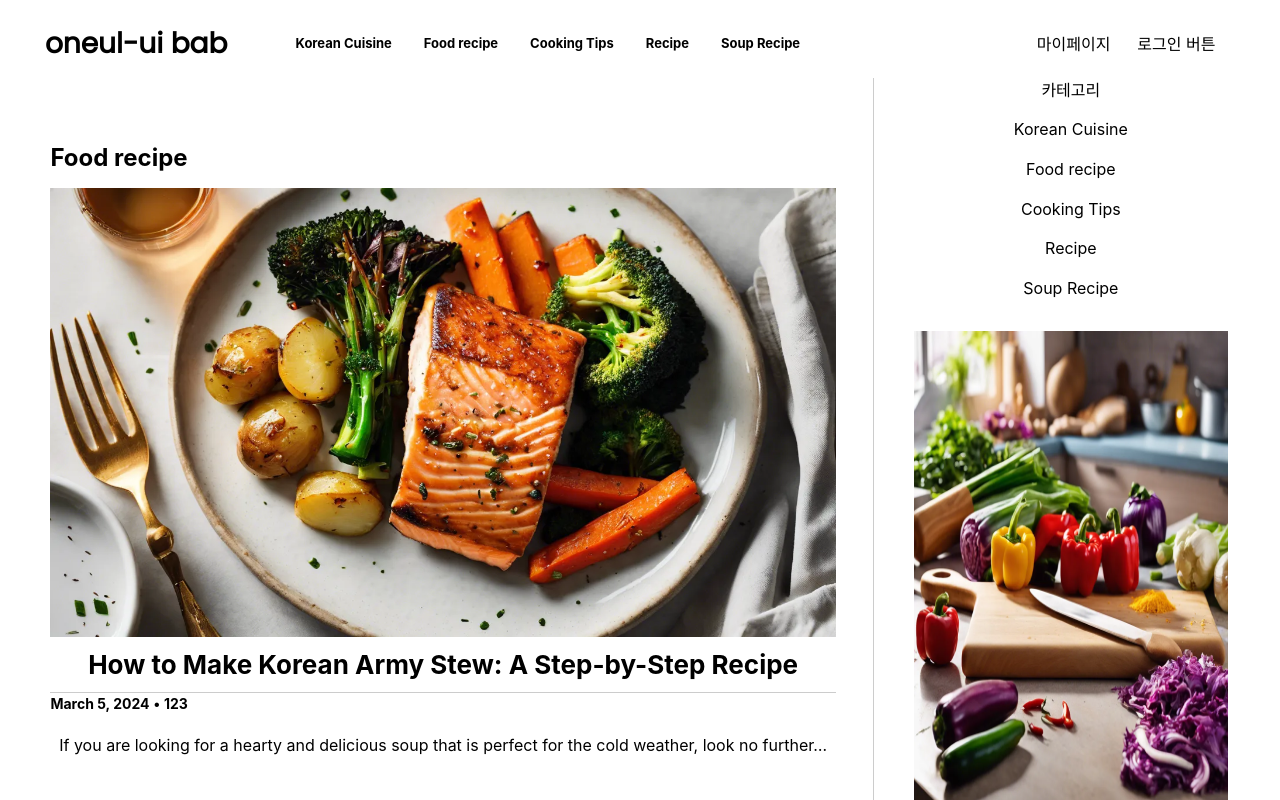
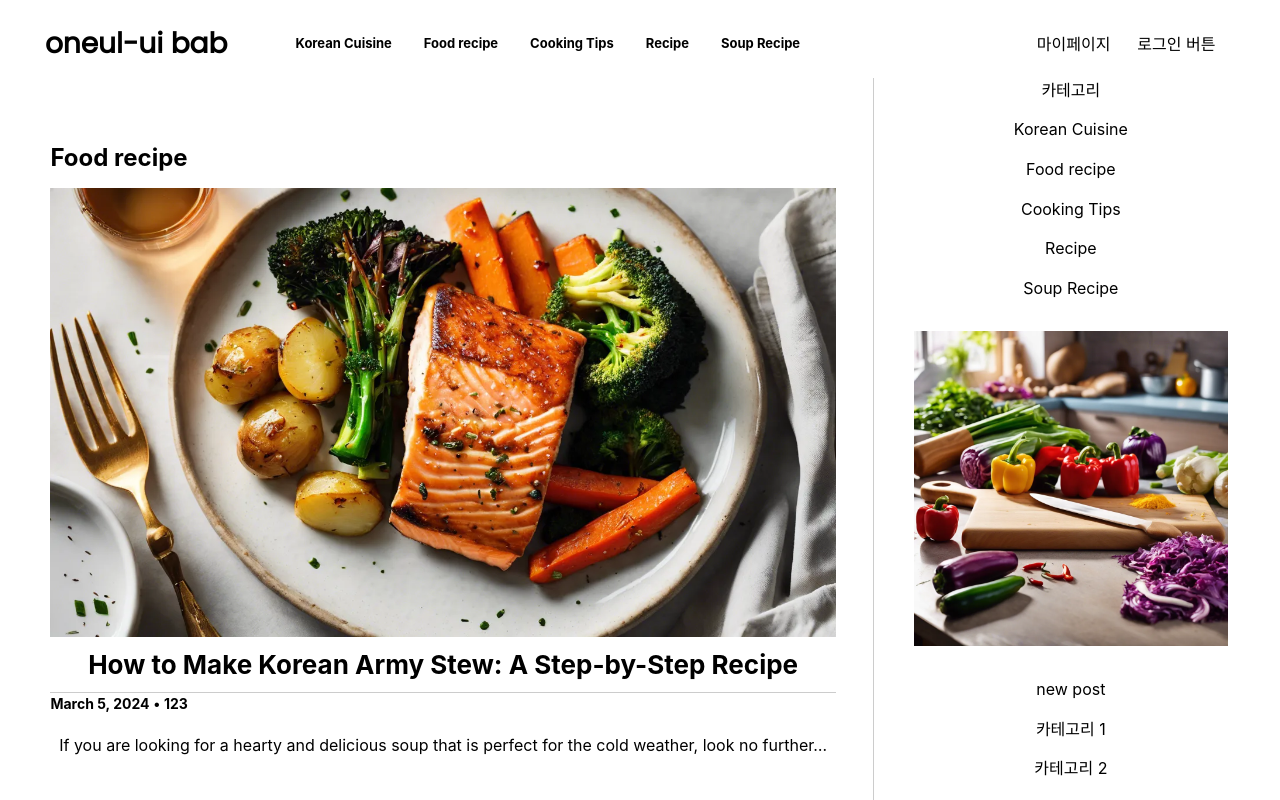
Before and after one commit to O-BAB/obab-client, a React (Create React App) app: page /food/recipe in a window 1280 px wide. Shown: the top 800 px of the page. Built offline with nearby package versions, Linux system fonts and the light colour scheme; what recoil-persist would draw is missing.

Commit message:
feat: change right category ui on category
- category.module.css 수정
- image를 고정 값이 아닌 비율로 조정
- 높이가 500px로 고정 되어 고정 해제함

```diff
--- a/src/css/category/category.module.css
+++ b/src/css/category/category.module.css
@@ -58,7 +58,9 @@
 
 .image {
     width: 100%;
-    height: 500px;
+    /*height: 500px;*/
+    /*height: 20vh;*/
+    background-size: cover;
 }
 
 .content {
```
